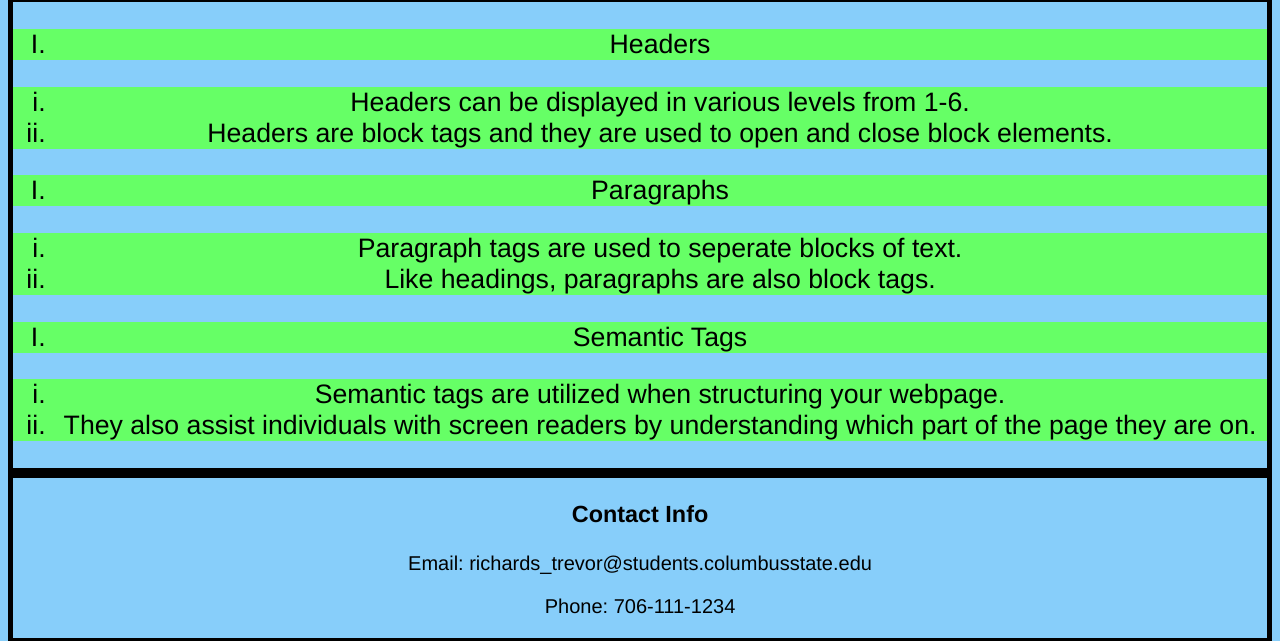
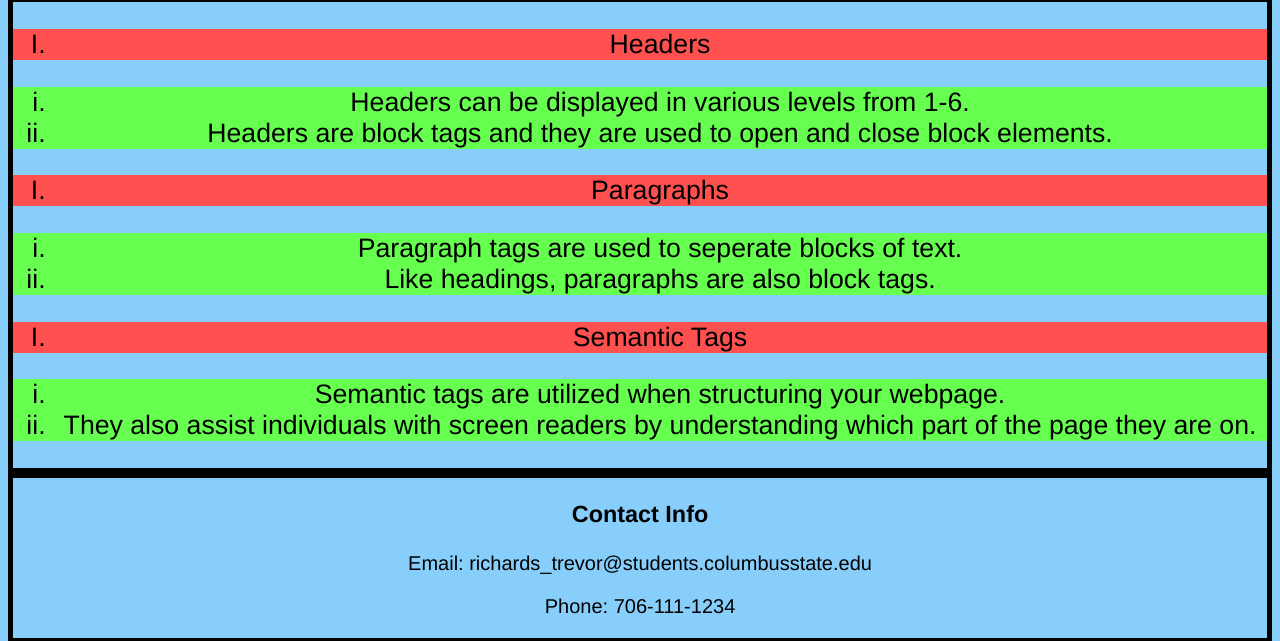
Before and after one commit to tqrich00/Project, a plain HTML site: page page1.html in a window 1280 px wide. Shown: the part 712-1353 px from the top of the page. Drawn offline with Linux system fonts and the light colour scheme.

Commit message:
Updated colors in CSS

```diff
--- a/page1.html
+++ b/page1.html
@@ -42,29 +42,29 @@
 </div>
 
 <div id="d4">
-  <ol type="I">
+  <ol class=i1 type="I">
   <li>Headers</li>
   </ol>
 
-  <ol type="i">
+  <ol class=i2 type="i">
   <li>Headers can be displayed in various levels from 1-6.</li>
   <li>Headers are block tags and they are used to open and close block elements.</li>
   </ol>
 
-  <ol type="I">
+  <ol class=i1 type="I">
   <li>Paragraphs</li>
   </ol>
 
-  <ol type="i">
+  <ol class=i2 type="i">
   <li>Paragraph tags are used to seperate blocks of text.</li>
   <li>Like headings, paragraphs are also block tags.</li>
   </ol>
 
-  <ol type="I">
+  <ol class=i1 type="I">
   <li>Semantic Tags</li>
   </ol>
 
-  <ol type="i">
+  <ol class=i2 type="i">
   <li>Semantic tags are utilized when structuring your webpage.</li>
   <li>They also assist individuals with screen readers by understanding which part of the page they are on.</li>
   </ol>
--- a/stylesheet.css
+++ b/stylesheet.css
@@ -105,10 +105,10 @@ body {
       font-family: 'Franklin Gothic Medium', 'Arial Narrow', Arial, sans-serif;
     }
 
-    ol, #I {
+    .i1 {
       background-color: rgb(255, 80, 80);
     }
 
-    ol, #i {
-      background-color: rgb(102, 255, 102);
+    .i2 {
+      background-color: rgb(102, 255, 80);
     }
```
